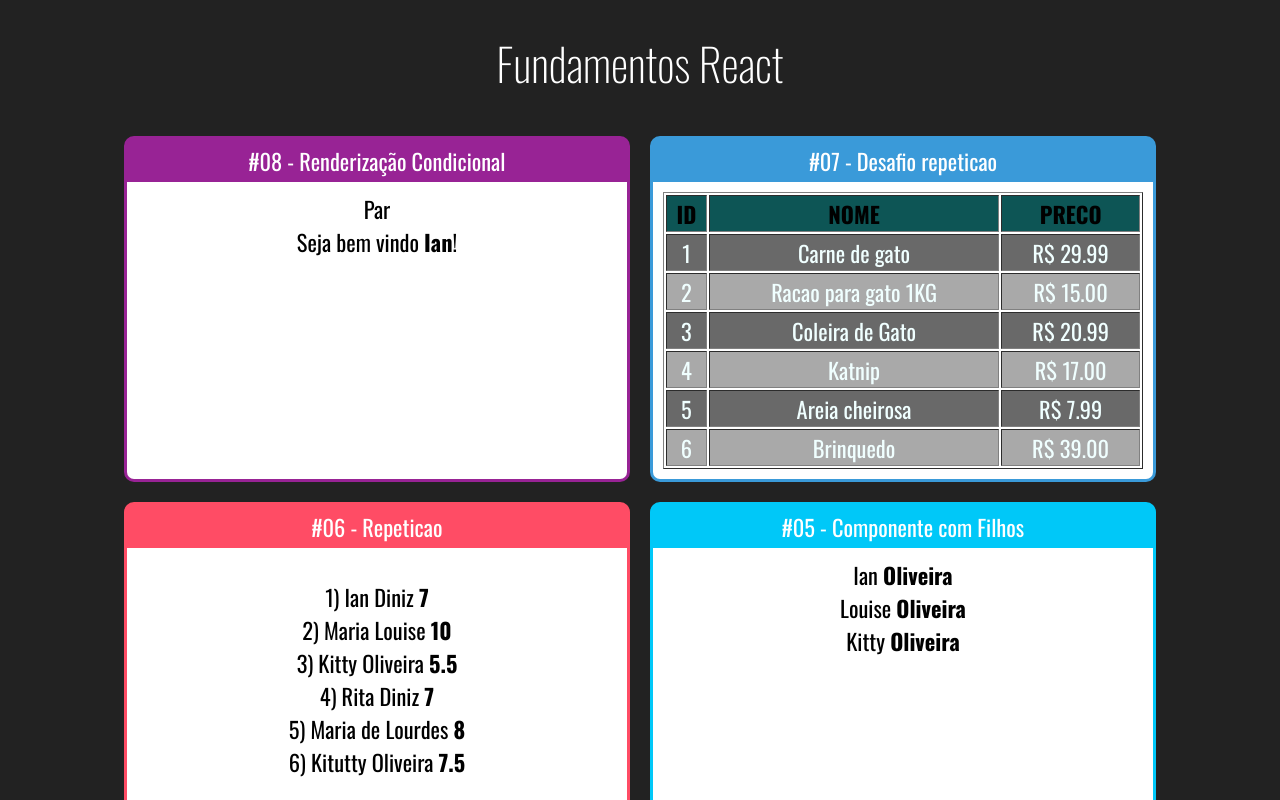
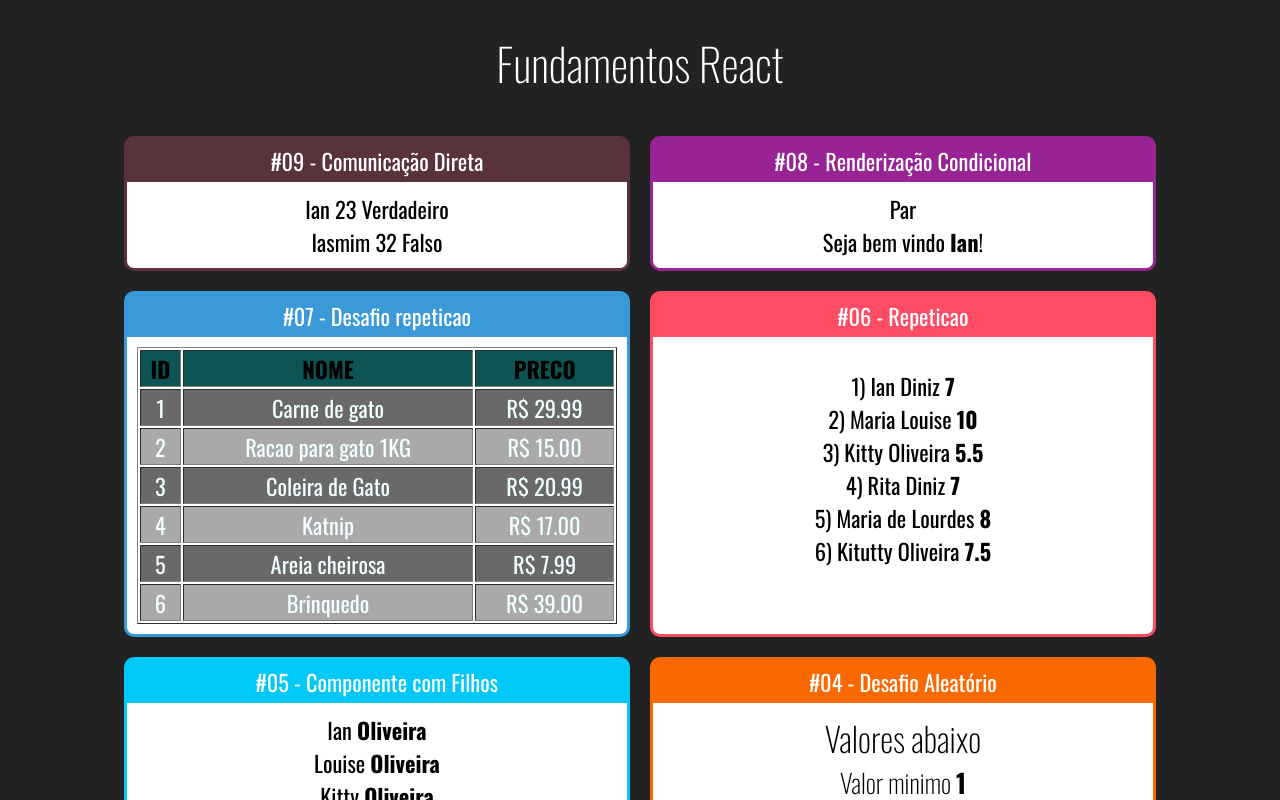
Before and after one commit to IanDinizFK/Curso-React-Udemy, a React (Create React App) app in the folder fundamentos-react/: page / in a window 1280 px wide. Shown: the top 800 px of the page. Built offline with nearby package versions, Linux system fonts and the light colour scheme.

Commit message:
Aula 35 - Comunicação Direta
Aprendendo como é feita a comunicação direta entre componentes hierárquicos.

```diff
--- a/fundamentos-react/src/App.jsx
+++ b/fundamentos-react/src/App.jsx
@@ -11,11 +11,15 @@
 import TabelaProdutos from "./components/repeticao/TabelaProdutos";
 import ParOuImpar from "./components/condicional/ParOuImpar"
 import UsuarioInfo from "./components/condicional/UsuarioInfo"
+import DiretaPai from "./components/comunicacao/DiretaPai";
 
 export default _ =>
     <div className="App">
         <h1>Fundamentos React</h1>
         <div className="Cards">
+            <Card titulo="#09 - Comunicação Direta" color="#59323C">
+                <DiretaPai />
+            </Card>
             <Card titulo="#08 - Renderização Condicional" color="#982395">
                 <ParOuImpar numero={20}></ParOuImpar>
                 <UsuarioInfo usuario={{ nome: "Ian" }}></UsuarioInfo>
--- /dev/null
+++ b/fundamentos-react/src/components/comunicacao/DiretaFilho.jsx
@@ -0,0 +1,12 @@
+import React from "react";
+
+
+export default props => {
+    return (
+        <div>
+            <span>{props.nome} </span>
+            <span>{props.idade} </span>
+            <span>{props.nerd ? 'Verdadeiro' : 'Falso'}</span>
+        </div>
+    )
+}
--- /dev/null
+++ b/fundamentos-react/src/components/comunicacao/DiretaPai.jsx
@@ -0,0 +1,12 @@
+import React from "react";
+import DiretaFilho from "./DiretaFilho";
+
+
+export default props => {
+    return (
+        <div>
+            <DiretaFilho nome="Ian" idade={23} nerd={true} />
+            <DiretaFilho nome="Iasmim" idade={32} nerd={false} />
+        </div>
+    )
+}
```
